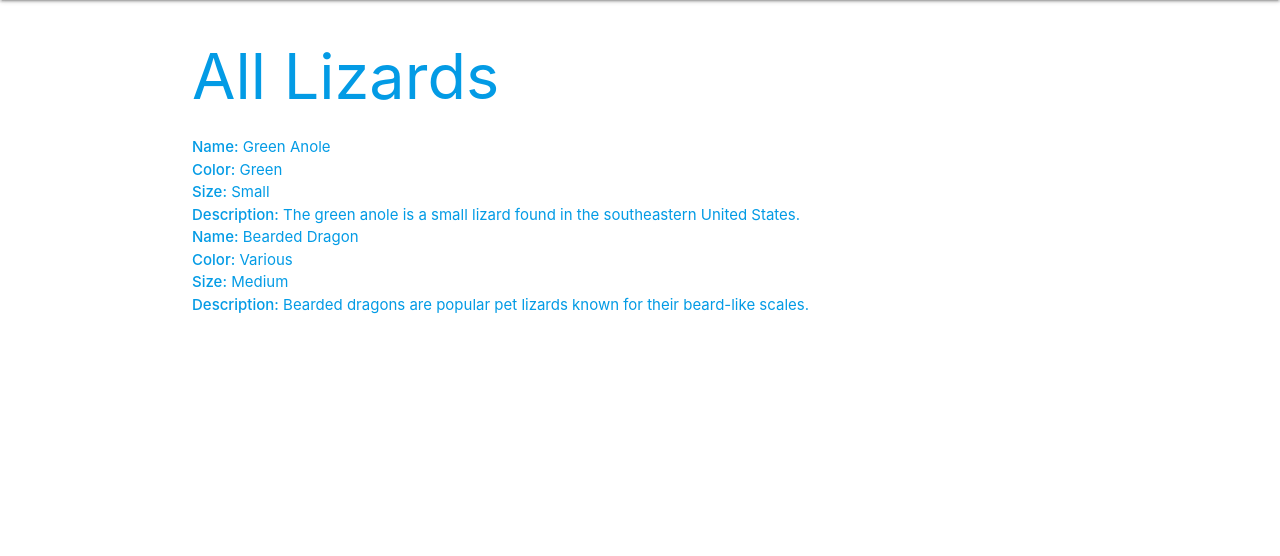
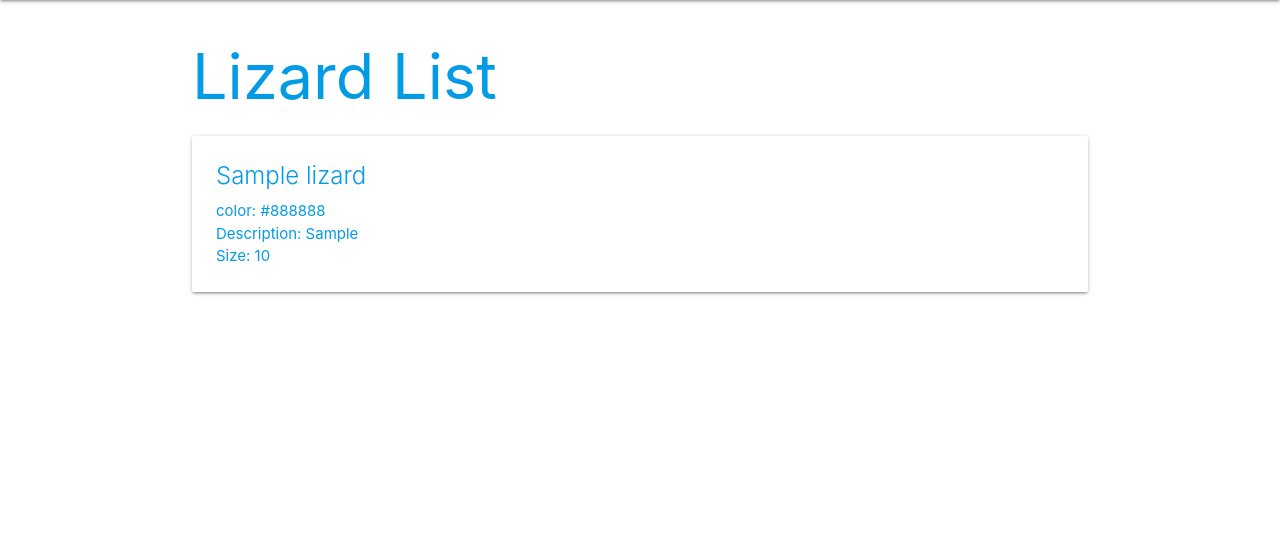
Before and after one commit to BrysonLingle/newlizardcollector, a Django app: page /all_lizard/ in a window 1280 px wide. Shown: the part 64-620 px from the top of the page. Run offline with Django 4.2, Linux system fonts and the light colour scheme; tables that the repository leaves empty hold one stand-in row (values such as "Sample post").

Commit message:
data showing in browser

```diff
--- a/lizardcollector/main_app/templates/lizards/index.html
+++ b/lizardcollector/main_app/templates/lizards/index.html
@@ -7,12 +7,12 @@
   <div class="card">
     <div class="card-content">
       <span class="card-title">{{ lizard.name }}</span>
-      <p>Breed: {{ lizard.breed }}</p>
-      <p>Description: {{ lizard.description }}</p>
-      {% if lizard.age > 0 %}
-        <p>Age: {{ lizard.age }}</p>
+      <p>color: {{ lizard.color }}</p>
+      <p>Description: {{ lizard.discription }}</p>
+      {% if lizard.size > 0 %}
+        <p>Size: {{ lizard.size }}</p>
       {% else %}
-        <p>Age: small</p>
+        <p>Size: small</p>
       {% endif %}
     </div>
   </div>
--- a/lizardcollector/main_app/urls.py
+++ b/lizardcollector/main_app/urls.py
@@ -4,6 +4,6 @@ from . import views
 
 urlpatterns = [
     path('about/', views.about, name='about'),
-    path('all_lizard/', views.all_lizards, name='all_lizard'),
+    path('all_lizard/', views.all_lizards, name='all_lizards'),
     path('', views.home, name='home'),
 ]
--- a/lizardcollector/main_app/views.py
+++ b/lizardcollector/main_app/views.py
@@ -1,28 +1,29 @@
 from django.shortcuts import render
 from .models import Lizard
 
-lizard_data = [
-    {
-        'name': 'Green Anole',
-        'color': 'Green',
-        'size': 'Small',
-        'description': 'The green anole is a small lizard found in the southeastern United States.'
-    },
-    {
-        'name': 'Bearded Dragon',
-        'color': 'Various',
-        'size': 'Medium',
-        'description': 'Bearded dragons are popular pet lizards known for their beard-like scales.'
-    },
+# lizard_data = [
+#     {
+#         'name': 'Green Anole',
+#         'color': 'Green',
+#         'size': 'Small',
+#         'description': 'The green anole is a small lizard found in the southeastern United States.'
+#     },
+#     {
+#         'name': 'Bearded Dragon',
+#         'color': 'Various',
+#         'size': 'Medium',
+#         'description': 'Bearded dragons are popular pet lizards known for their beard-like scales.'
+#     },
 
-]
+# ]
 
 def about(request):
     return render(request, 'about.html')
 
 def all_lizards(request):
     # lizard_data = Lizard.objects.all()
-    return render(request, 'all_lizard.html', {'lizard_data': lizard_data})
+    lizards = Lizard.objects.all()
+    return render(request, 'lizards/index.html', {'lizards': lizards})
 
 
 def home(request):
```
